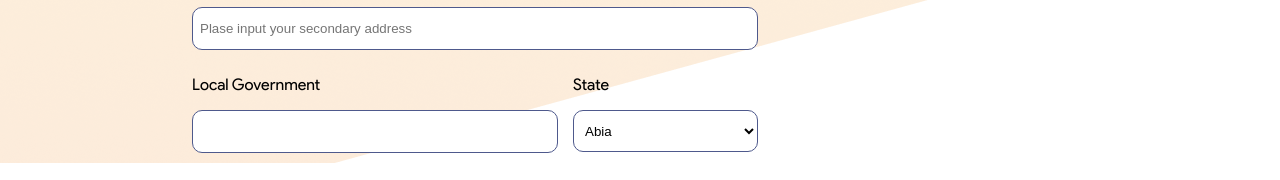
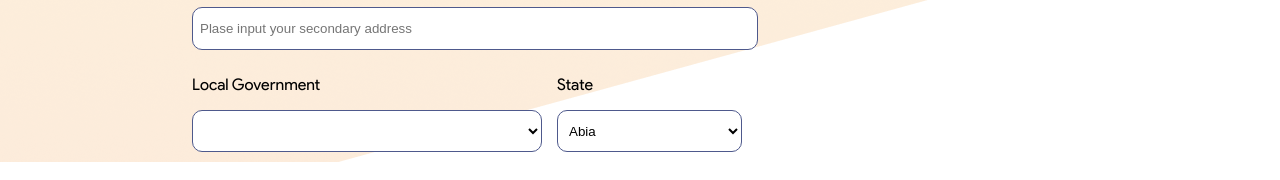
Before and after one commit to ETIM-PAUL/pario-task1, a React (Create React App) app: page / in a window 1280 px wide. Shown: the part 617-797 px from the top of the page. Built offline with nearby package versions, Linux system fonts and the light colour scheme.

Commit message:
added list of lga based on state input

```diff
--- a/src/components/profile.js
+++ b/src/components/profile.js
@@ -1,9 +1,10 @@
-import React from "react";
+import React, { useState } from "react";
 import "../styles/profile.scss";
 import { InputComponent, SelectComponent } from "./inputComponents";
 import { statesLGA } from "../utils/statesLGA";
 
 const Profile = () => {
+  const [selectedState, setSelectedState] = useState("");
   return (
     <div className="profile-container">
       <div className="profile-inner">
@@ -45,8 +46,19 @@ const Profile = () => {
             type="text"
           />
           <div className="state-lga">
-            <InputComponent label="Local Government" className="lga" />
-            <SelectComponent label="State" className="state">
+            <SelectComponent label="Local Government" className="lga">
+              {selectedState.length > 0 &&
+                statesLGA[selectedState].map((lga, id) => {
+                  return <option key={id}>{lga}</option>;
+                })}
+            </SelectComponent>
+
+            <SelectComponent
+              label="State"
+              className="state"
+              value={selectedState}
+              onChange={(e) => setSelectedState(e.target.value)}
+            >
               <option disabled>Plase select your state</option>
               {Object.keys(statesLGA).map((state, id) => {
                 return <option key={id}>{state}</option>;
```
